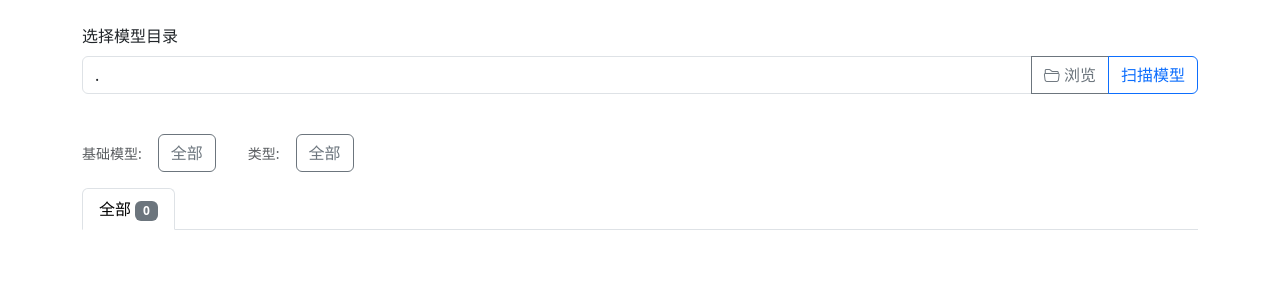
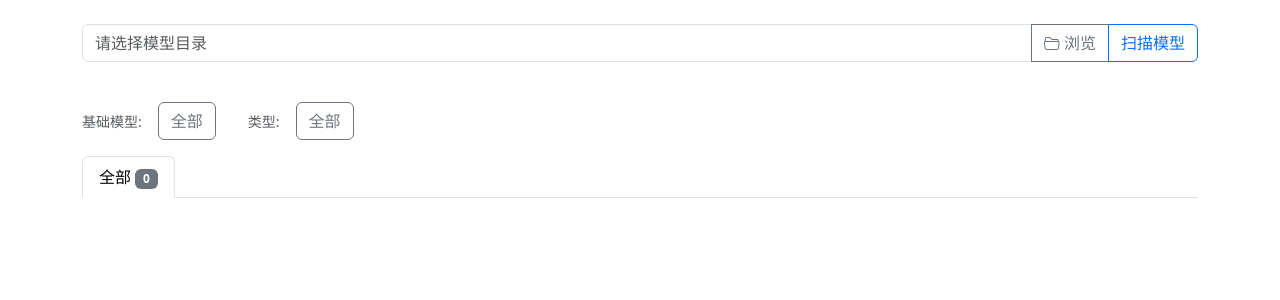
Before and after one commit to c1921/SD-Models-Manager, a FastAPI app: page / in a window 1280 px wide. Shown: the part 56-356 px from the top of the page. Run offline with FastAPI, Linux system fonts and the light colour scheme; data that the repository does not hold is empty.

Commit message:
修复：空路径显示

```diff
--- a/model_manager.py
+++ b/model_manager.py
@@ -39,7 +39,7 @@ class ModelManager:
     def __init__(self, config_file="config.json"):
         self.config_file = config_file
         self.config = self.load_config()
-        self.models_path = Path(self.config.get("models_path", ""))
+        self.models_path = Path(self.config.get("models_path", "")) if self.config.get("models_path") else None
         self.api_base_url = "https://civitai.com/api/v1"
         self.models_info: Dict[str, Any] = {}
         self.images_path = Path("static/images")  # 添加图片保存路径
@@ -304,7 +304,7 @@ async def scan_models_endpoint():
 async def get_config():
     """获取当前配置"""
     return {
-        "models_path": str(manager.models_path),
+        "models_path": str(manager.models_path) if manager.models_path else "",
         "is_path_valid": os.path.exists(manager.models_path) if manager.models_path else False
     }
 
--- a/templates/index.html
+++ b/templates/index.html
@@ -55,9 +55,8 @@
         <div class="row mb-4">
             <div class="col">
                 <div class="mb-3">
-                    <label for="pathInput" class="form-label">选择模型目录</label>
                     <div class="input-group">
-                        <input type="text" class="form-control" id="pathInput" readonly placeholder="请选择模型目录">
+                        <input type="text" class="form-control text-muted" id="pathInput" readonly placeholder="请选择模型目录">
                         <button class="btn btn-outline-secondary" id="selectPath" type="button">
                             <i class="bi bi-folder2-open"></i> 浏览
                         </button>
```
